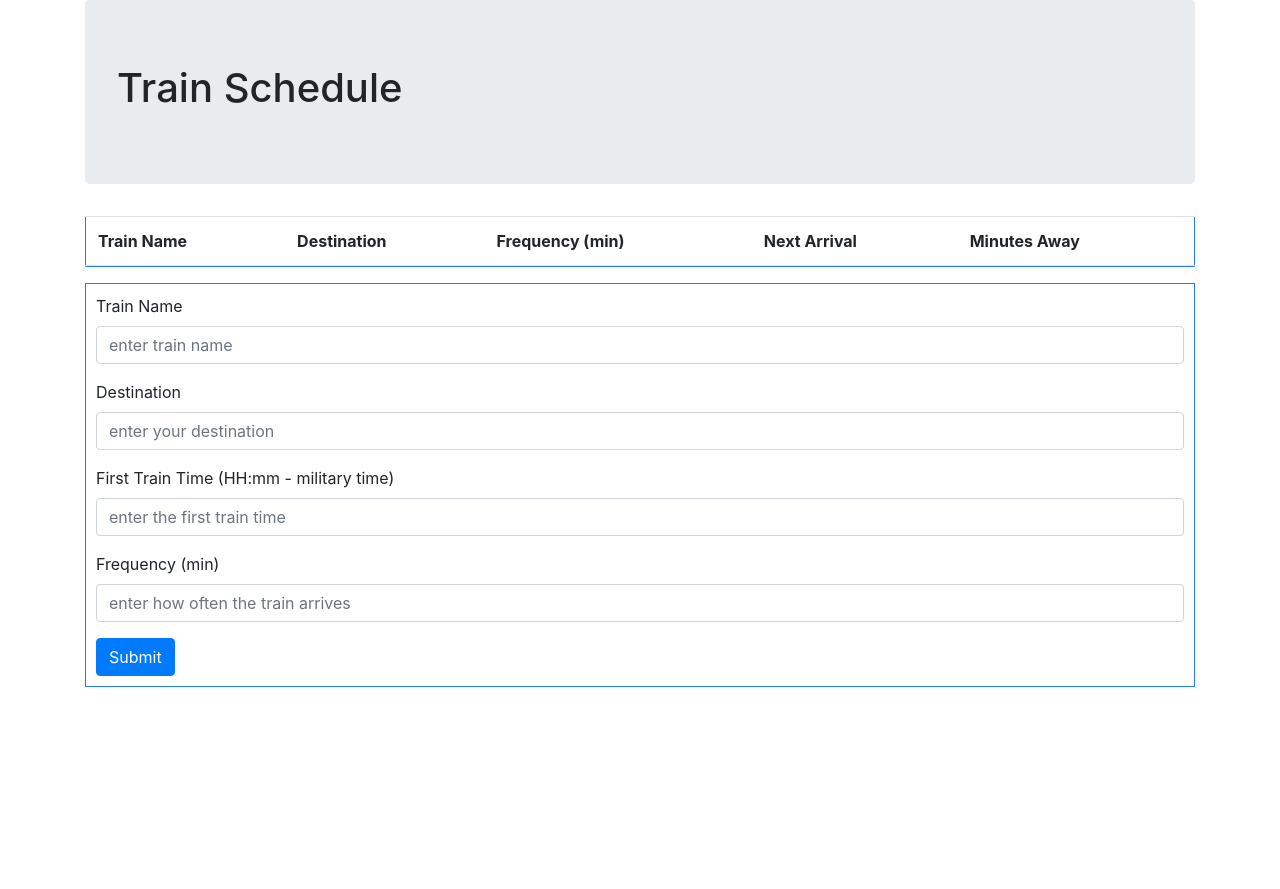
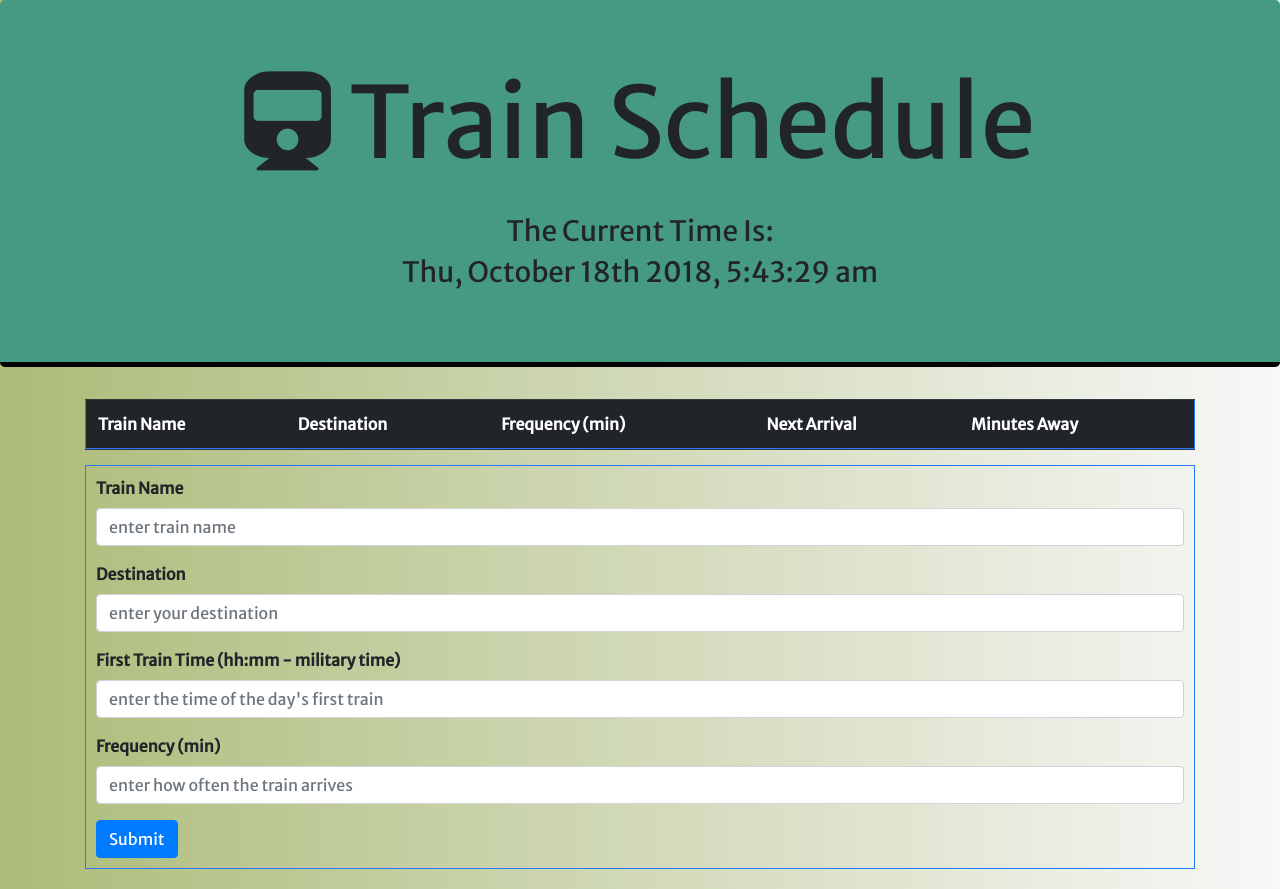
Before and after one commit to PaulKlein22/train-schedule, a plain HTML site: page index.html in a window 1280 px wide. Before the commit the page ends 800 px from the top, so only its background shows below. Drawn offline with nearby package versions, Linux system fonts and the light colour scheme; no server answers.

Commit message:
final push

```diff
--- a/assets/css/style.css
+++ b/assets/css/style.css
@@ -1,8 +1,32 @@
+body {
+    background: #F7F8F8;  /* fallback for old browsers */
+    background: -webkit-linear-gradient(to right, #ACBB78, #F7F8F8);  /* Chrome 10-25, Safari 5.1-6 */
+    background: linear-gradient(to right, #ACBB78, #F7F8F8); /* W3C, IE 10+/ Edge, Firefox 16+, Chrome 26+, Opera 12+, Safari 7+ */
+}
+
 .table {
     border: 1px solid #2679ff;
+    font-family: 'Merriweather Sans', sans-serif;
+}
+
+tr:nth-child(2n) {
+    background: #505050;
 }
 
 .form {
     border: 1px solid #2679ff;
     padding: 10px;
+    margin-bottom: 20px;
+    font-family: 'Merriweather Sans', sans-serif;
 }
+
+#header {
+    text-align: center;
+    background-color: #469982;
+    border-bottom: 5px solid black;
+    font-family: 'Merriweather Sans', sans-serif;
+}
+
+.display {
+    font-size: 99px;
+}
--- a/assets/javascript/app.js
+++ b/assets/javascript/app.js
@@ -6,9 +6,11 @@ database.ref().on("child_added", function(snapshot){
     var firstTrain = 0;
     var firstTrainConverted = moment(firstTrain, "HH:mm")
     var diffTime = moment().diff(moment(firstTrainConverted), "minutes");
+    var frequency = snapshot.val().frequency;
     var remainder = diffTime % frequency;
     var minutesAway = frequency - remainder;
-    var nextTrain = moment().add(minutesAway, "minutes");
+    var nextArrival = moment().add(minutesAway, "minutes").format("ddd, MMMM Do YYYY, h:mm:ss a");
+     //Is Next Arrival calculating correctly?
 
     $("#train-table tbody").append(
         `
@@ -16,7 +18,7 @@ database.ref().on("child_added", function(snapshot){
                 <td>${snapshot.val().train}</td>
                 <td>${snapshot.val().destination}</td>
                 <td>${snapshot.val().frequency}</td>
-                <td>${nextTrain}</td>
+                <td>${nextArrival}</td>
                 <td>${minutesAway}</td>
             </tr>
         `
@@ -42,3 +44,13 @@ $("button").on("click", function(event){
         frequency,
     });
 });
+
+var currentTime = moment().format("ddd, MMMM Do YYYY, h:mm:ss a");
+$(".time").text(currentTime);
+
+//setInterval to have the current time automatically update
+// var currentTime = setInterval(clock, 1000)
+
+// clock({
+
+// });
--- a/index.html
+++ b/index.html
@@ -8,16 +8,21 @@
     <link rel="stylesheet" type=text/css href="assets/css/style.css">
     <link rel="stylesheet" href="https://stackpath.bootstrapcdn.com/bootstrap/4.1.3/css/bootstrap.min.css" integrity="sha384-MCw98/SFnGE8fJT3GXwEOngsV7Zt27NXFoaoApmYm81iuXoPkFOJwJ8ERdknLPMO" crossorigin="anonymous">
     <script src="https://ajax.googleapis.com/ajax/libs/jquery/3.3.1/jquery.min.js"></script>
+    <link rel="stylesheet" href="https://use.fontawesome.com/releases/v5.4.1/css/all.css" integrity="sha384-5sAR7xN1Nv6T6+dT2mhtzEpVJvfS3NScPQTrOxhwjIuvcA67KV2R5Jz6kr4abQsz" crossorigin="anonymous">
+    <link href="https://fonts.googleapis.com/css?family=Merriweather+Sans" rel="stylesheet">
 </head>
 <body>
 
+    <div class="jumbotron" id="header">
+        <h1 class="display"><i class="fas fa-train"></i> Train Schedule</h1>
+        <br>
+        <h3>The Current Time Is:</h3>
+        <h3 class="time"></h3>
+    </div>
+
     <div class="container">
 
-        <div class="jumbotron" id="header">
-            <h1 class="display">Train Schedule</h1>
-        </div>
-
-        <table class="table" id="train-table">
+        <table class="table table-dark" id="train-table">
             <thead>
                 <tr>
                     <th scope="col">Train Name</th>
@@ -35,24 +40,23 @@
 
         <form class="form">
             <div class="form-group">
-                <label for="train-name">Train Name</label>
+                <label for="train-name"><strong>Train Name</strong></label>
                 <input type="text" class="form-control" id="train-name" " placeholder="enter train name">
             </div>
             <div class="form-group">
-                <label for="destination">Destination</label>
+                <label for="destination"><strong>Destination</strong></label>
                 <input type="text" class="form-control" id="destination" placeholder="enter your destination">
             </div>
             <div class="form-group">
-                <label for="train-time">First Train Time (HH:mm - military time)</label>
-                <input type="text" class="form-control" id="train-time" placeholder="enter the first train time">
+                <label for="train-time"><strong>First Train Time (hh:mm - military time)</strong></label>
+                <input type="text" class="form-control" id="train-time" placeholder="enter the time of the day's first train">
             </div>
             <div class="form-group">
-                <label for="frequency">Frequency (min)</label>
+                <label for="frequency"><strong>Frequency (min)</strong></label>
                 <input type="text" class="form-control" id="frequency" placeholder="enter how often the train arrives">
             </div>
             <button type="submit" class="btn btn-primary">Submit</button>
             </form>
-
     </div>
 
 
```
